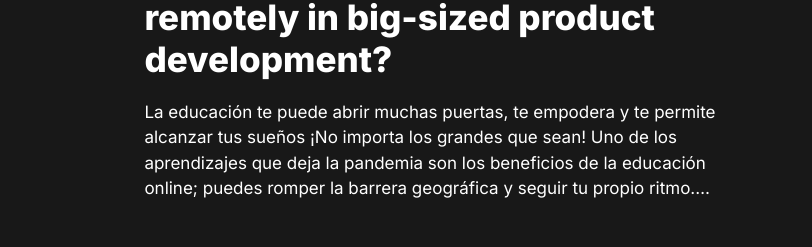
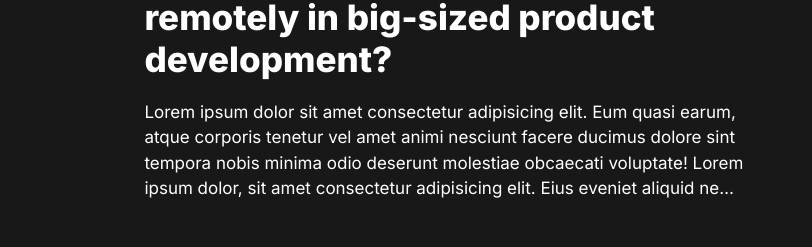
Before and after one commit to letJonathan/landing-letdev, a plain HTML site: page index.html in a window 1280 px wide. Shown: the part 797-1044 px from the top of the page, 468-1280 px from the left. Drawn offline with Linux system fonts and the light colour scheme.

Commit message:
update text

```diff
--- a/index.html
+++ b/index.html
@@ -141,7 +141,7 @@
                             <p class="post_date">Feb. 18, 21</p>
                         </div>
                         <h3 class="post_title truncate-3">Interview ─ What it's like to work remotely in big-sized product development?</h3>
-                        <p class="post_description truncate-4">La educación te puede abrir muchas puertas, te empodera y te permite alcanzar tus sueños ¡No importa los grandes que sean! Uno de los aprendizajes que deja la pandemia son los beneficios de la educación online; puedes romper la barrera geográfica y seguir tu propio ritmo. EDteam lo sabe y ha creado una plataforma con cursos y profesores de calidad para que logres tus objetivos y #NoTeDetengas.</p>
+                        <p class="post_description truncate-4">Lorem ipsum dolor sit amet consectetur adipisicing elit. Eum quasi earum, atque corporis tenetur vel amet animi nesciunt facere ducimus dolore sint tempora nobis minima odio deserunt molestiae obcaecati voluptate! Lorem ipsum dolor, sit amet consectetur adipisicing elit. Eius eveniet aliquid nemo numquam repellendus quo alias sunt hic consequatur molestiae? Ea nobis quis, aliquid iste eligendi id dolore assumenda non?</p>
                     </div>
                 </div>
 
```
